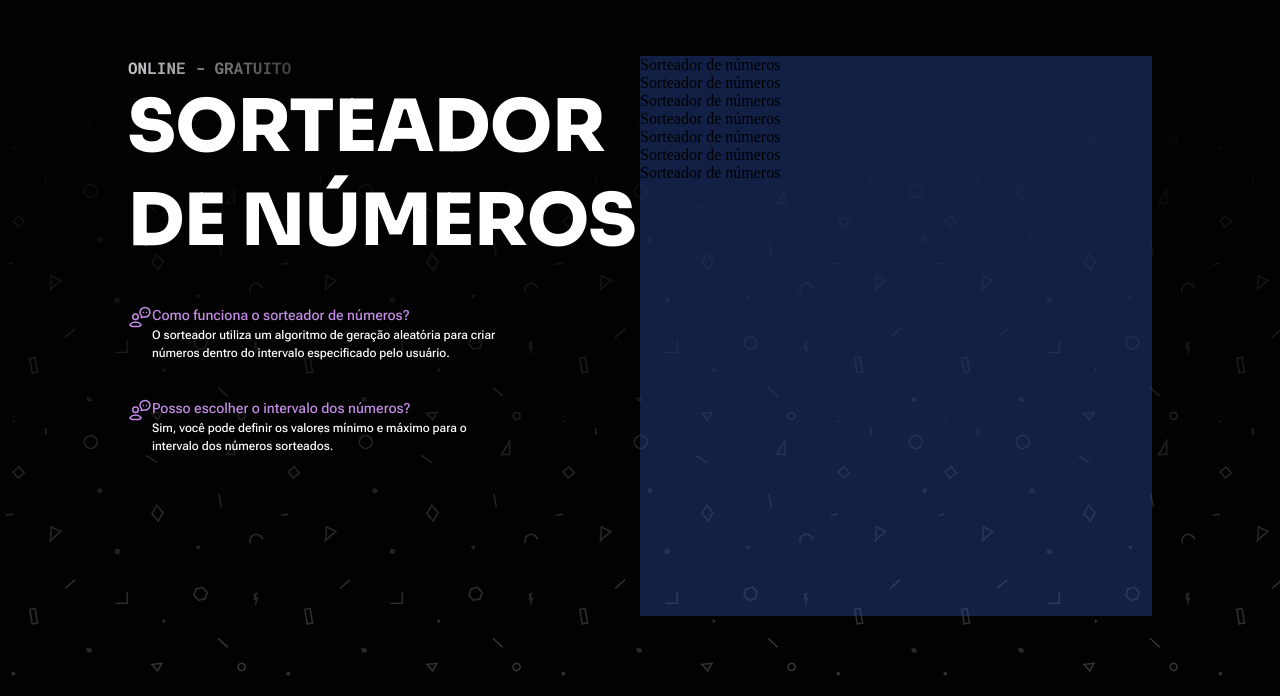
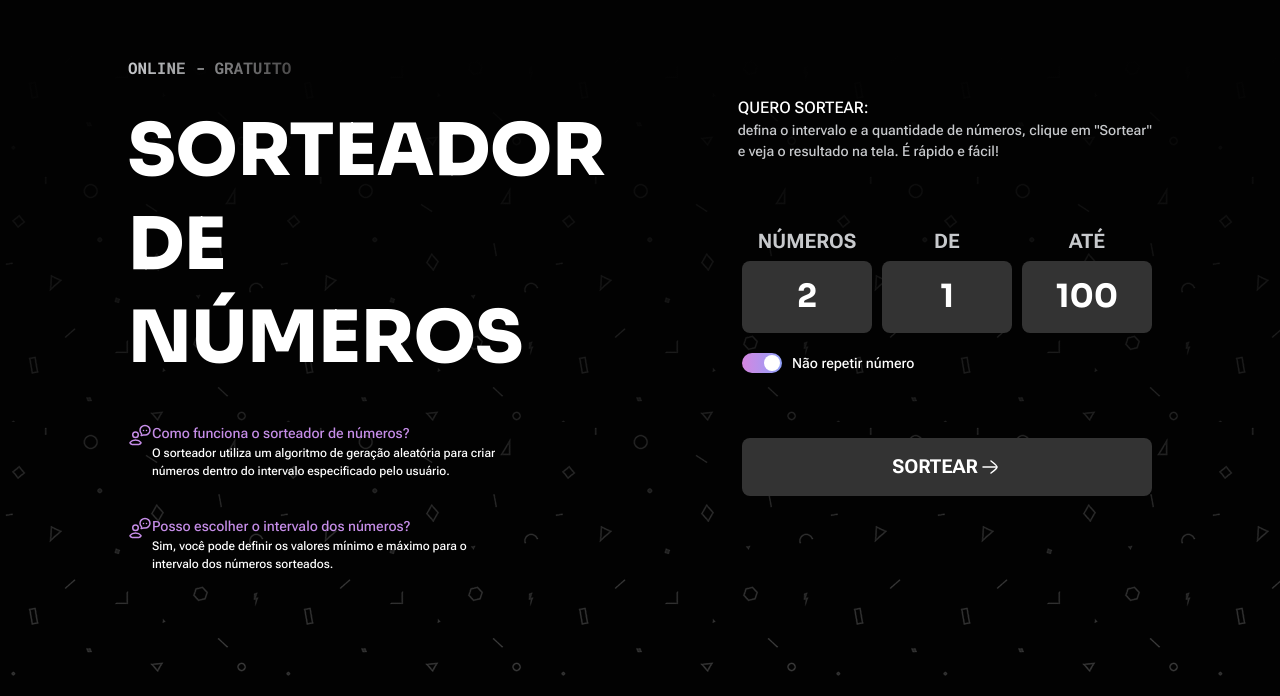
Before and after one commit to Renan-Maestre/SorteadorDeNumeros-RocketSeat, a plain HTML site: page index.html in a window 1280 px wide. Shown: the part 104-800 px from the top of the page. Drawn offline with Linux system fonts and the light colour scheme.

Commit message:
feat: update form layout, enhance input styles, and improve content structure in HTML

```diff
--- a/css/global.css
+++ b/css/global.css
@@ -40,7 +40,7 @@
 
   --gradient-border: linear-gradient(90deg, #77C0AF 0%, #D1DC97 14.84%, #E9A9B3 32.15%, #D586E0 65.79%, #91A1FA 84.58%);
   --gradient-background: linear-gradient(90deg, #D586E0 0%, #91A1FA 98.93%);
-  --gradient-content: linear-gradient(90deg, #C7C9CC 0%, #3D3D3D 100%);
+  --gradient-content: linear-gradient(90deg, #C7C9CC 0%, #4b4a4a 100%);
 
 
 
@@ -112,6 +112,7 @@
   font-size: var(--fs-paragraph-large);
   line-height: var(--lh-text);
   font-weight: var(--fw-medium);
+  color: var(--content-primary);
 }
 
 .roboto-flex-paragraph-medium {
@@ -119,6 +120,7 @@
   font-size: var(--fs-paragraph-medium);
   line-height: var(--lh-text);
   font-weight: var(--fw-medium);
+  color: var(--content-secondary);
 }
 
 .roboto-flex-paragraph-small {
@@ -126,6 +128,7 @@
   font-size: var(--fs-paragraph-small);
   line-height: var(--lh-text);
   font-weight: var(--fw-medium);
+
 }
 
 .roboto-flex-label-medium {
@@ -174,7 +177,7 @@ main{
   flex-grow: 1;
   overflow-y: auto;
   display: flex;
-  gap: rem;
+
 
   height: 70vh;
 
--- a/css/section-content.css
+++ b/css/section-content.css
@@ -1,3 +1,6 @@
+
+
+
 #content {
   flex: 1;
 
@@ -8,10 +11,11 @@
     -webkit-background-clip: text;
     -webkit-text-fill-color: transparent;
 
+
   }
 
   & h1{
-
+    margin-top: 1.5rem;
     color: var(--content-primary);
     margin-bottom: 2.375rem;
   }
--- a/css/section-form.css
+++ b/css/section-form.css
@@ -1,4 +1,137 @@
-#form{
-  flex: 1;
-  background-color: rgba(42, 75, 165, 0.419);
+#form {
+  display: flex;
+  flex-direction: column;
+  align-items: flex-end;
+ width: 35rem;
+  margin-top: 2.5rem;
+  gap: 4rem;
 }
+
+.form{
+  width: 75%;
+}
+
+
+
+/* Contêiner para os 3 inputs alinhados horizontalmente */
+.input-group {
+  display: flex;
+  justify-content: space-between; /* Distribui o espaço entre os itens */
+  gap: 10px; /* Espaçamento entre os inputs */
+  margin-bottom: 20px;
+}
+
+/* Estilo dos inputs de número */
+.input-item {
+  display: flex;
+  flex-direction: column;
+  align-items: center;
+  flex-grow: 1; /* Faz os itens crescerem para preencher o espaço */
+}
+
+.input-item label {
+  margin-bottom: 5px;
+  text-transform: uppercase;
+  color: #C7C9CC;
+}
+
+.input-item input[type="number"] {
+  width: 100%;
+  padding: 15px 5px;
+  border: none;
+  border-radius: 8px;
+  background-color: #333333;
+  color: #ffffff;
+  font-size: 2em;
+  text-align: center;
+  -moz-appearance: textfield; /* Remove setas no Firefox */
+}
+
+/* Remove setas de incremento/decremento em navegadores WebKit (Chrome, Safari) */
+.input-item input[type="number"]::-webkit-outer-spin-button,
+.input-item input[type="number"]::-webkit-inner-spin-button {
+  -webkit-appearance: none;
+  margin: 0;
+}
+
+/* Estilo do switch (radio/checkbox estilizado) */
+.switch-container {
+  display: flex;
+  align-items: center;
+  margin-bottom: 30px;
+}
+
+/* O input tipo checkbox é o "radio" estilizado na imagem */
+.switch-container input[type="checkbox"] {
+  /* Esconde o checkbox padrão */
+  opacity: 0;
+  width: 0;
+  height: 0;
+}
+
+/* Cria o visual do switch */
+.switch-container label {
+  display: flex;
+  align-items: center;
+  cursor: pointer;
+  color: #ffffff;
+    font-family: var(--ff-roboto-flex);
+  font-size: var(--fs-paragraph-medium);
+  line-height: var(--lh-text);
+  font-weight: var(--fw-medium);
+}
+
+.switch-toggle {
+  position: relative;
+  width: 40px;
+  height: 20px;
+  background-color: #555;
+  border-radius: 20px;
+  margin-right: 10px;
+  transition: all 0.4s ease;
+}
+
+.switch-toggle::before {
+  content: "";
+  position: absolute;
+  width: 16px;
+  height: 16px;
+  border-radius: 50%;
+  background-color: white;
+  top: 2px;
+  left: 2px;
+  transition: transform 0.4s ease;
+}
+
+
+
+/* Estado ATIVO do switch */
+.switch-container input:checked + label .switch-toggle {
+  background: var(--gradient-background)
+}
+
+.switch-container input:checked + label .switch-toggle::before {
+  transform: translateX(20px);
+}
+
+/* Estilo do botão */
+.sortear-button {
+  margin-top: 4rem;
+  width: 100%;
+  padding: 15px;
+  border: none;
+  border-radius: 8px;
+  background-color: #333333; /* Fundo do botão */
+  color: #ffffff;
+  font-size: 1.2em;
+  cursor: pointer;
+  transition: background-color 0.3s;
+  text-transform: uppercase;
+  display: flex;
+  justify-content: center;
+  align-items: center;
+}
+
+.sortear-button:hover {
+  background-color: #444444;
+}
--- a/index.html
+++ b/index.html
@@ -1,28 +1,25 @@
 <!DOCTYPE html>
 <html lang="pt-BR">
+  <head>
+    <!-- Impotando font -->
+    <link rel="preconnect" href="https://fonts.googleapis.com" />
+    <link rel="preconnect" href="https://fonts.gstatic.com" crossorigin />
 
-<head>
-
-  <!-- Impotando font -->
-  <link rel="preconnect" href="https://fonts.googleapis.com">
-  <link rel="preconnect" href="https://fonts.gstatic.com" crossorigin>
-
-
-  <meta charset="UTF-8">
-  <meta name="viewport" content="width=device-width, initial-scale=1.0">
+    <meta charset="UTF-8" />
+    <meta name="viewport" content="width=device-width, initial-scale=1.0" />
     <title>Sorteador de números</title>
 
-
-  <link rel="stylesheet" href="css/index.css">
+    <link rel="stylesheet" href="css/index.css" />
 
     <link
       href="https://fonts.googleapis.com/css2?family=Roboto+Flex:opsz,wght@8..144,100..1000&family=Roboto+Mono:ital,wght@0,100..700;1,100..700&family=Sora:wght@100..800&display=swap"
-    rel="stylesheet">
+      rel="stylesheet"
+    />
   </head>
 
   <body>
     <header>
-    <a href="#"><img src="assets/svg/logo.svg" alt="Logo Numbers"></a>
+      <a href="#"><img src="assets/svg/logo.svg" alt="Logo Numbers" /></a>
     </header>
 
     <main class="container">
@@ -31,38 +28,77 @@
         <h1 class="sora-display-large">Sorteador de números</h1>
         <div class="div-question">
           <div>
-          <img src="/assets/svg/question.svg" alt="icone de question">
+            <img src="/assets/svg/question.svg" alt="icone de question" />
           </div>
           <div class="content-question">
-          <p class="title-question roboto-flex-paragraph-medium"> Como funciona o sorteador de números?</p>
-          <p class="roboto-flex-paragraph-small">O sorteador utiliza um algoritmo de geração aleatória para criar
-            <br>números dentro do intervalo especificado pelo usuário.</p>
+            <p class="title-question roboto-flex-paragraph-medium">
+              Como funciona o sorteador de números?
+            </p>
+            <p class="roboto-flex-paragraph-small">
+              O sorteador utiliza um algoritmo de geração aleatória para criar
+              <br />números dentro do intervalo especificado pelo usuário.
+            </p>
           </div>
         </div>
         <div class="div-question">
           <div>
-          <img src="/assets/svg/question.svg" alt="icone de question">
+            <img src="/assets/svg/question.svg" alt="icone de question" />
           </div>
           <div class="content-question">
-          <p class="title-question roboto-flex-paragraph-medium">Posso escolher o intervalo dos números?</p>
-          <p class="roboto-flex-paragraph-small">Sim, você pode definir os valores mínimo e máximo para o <br> intervalo
-            dos números sorteados.</p>
+            <p class="title-question roboto-flex-paragraph-medium">
+              Posso escolher o intervalo dos números?
+            </p>
+            <p class="roboto-flex-paragraph-small">
+              Sim, você pode definir os valores mínimo e máximo para o <br />
+              intervalo dos números sorteados.
+            </p>
           </div>
         </div>
       </section>
       <section id="form">
-      <h1>Sorteador de números</h1>
-      <h1>Sorteador de números</h1>
-      <h1>Sorteador de números</h1>
-      <h1>Sorteador de números</h1>
-      <h1>Sorteador de números</h1>
-      <h1>Sorteador de números</h1>
-      <h1>Sorteador de números</h1>
+        <div class="form-content">
+          <p class="roboto-flex-paragraph-large">QUERO SORTEAR:</p>
+          <p class="roboto-flex-paragraph-medium">
+            defina o intervalo e a quantidade de números, clique em "Sortear"
+            <br />
+            e veja o resultado na tela. É rápido e fácil!
+          </p>
+        </div>
+        <div class="form">
+          <form action="">
+            <div>
+              <div class="input-group">
+                <div class="input-item">
+                  <label for="numeros" class="roboto-flex-label-medium">Números</label>
+                  <input type="number" id="numeros" value="2" min="1" class="sora-display-small" />
+                </div>
+
+                <div class="input-item">
+                  <label for="de" class="roboto-flex-label-medium">De</label>
+                  <input type="number" id="de" value="1" min="1" class="sora-display-small"/>
+                </div>
+
+                <div class="input-item" >
+                  <label for="ate" class="roboto-flex-label-medium">Até</label>
+                  <input type="number" id="ate" value="100" min="1" class="sora-display-small" />
+                </div>
+              </div>
+
+              <div class="switch-container">
+                <input type="checkbox" id="naoRepetir" checked />
+                <label for="naoRepetir" class="roboto-flex-paragraph-small">
+                  <span class="switch-toggle"></span>
+                  Não repetir número
+                </label>
+              </div>
+            </div>
+
+            <button class="sortear-button roboto-flex-label-medium">Sortear <img src="assets/svg/arrow.svg" alt=""></button>
+          </form>
+        </div>
       </section>
     </main>
 
-
     <script src="app.js"></script>
   </body>
-
 </html>
```
Lines whose indentation alone changed are shown as unchanged.
